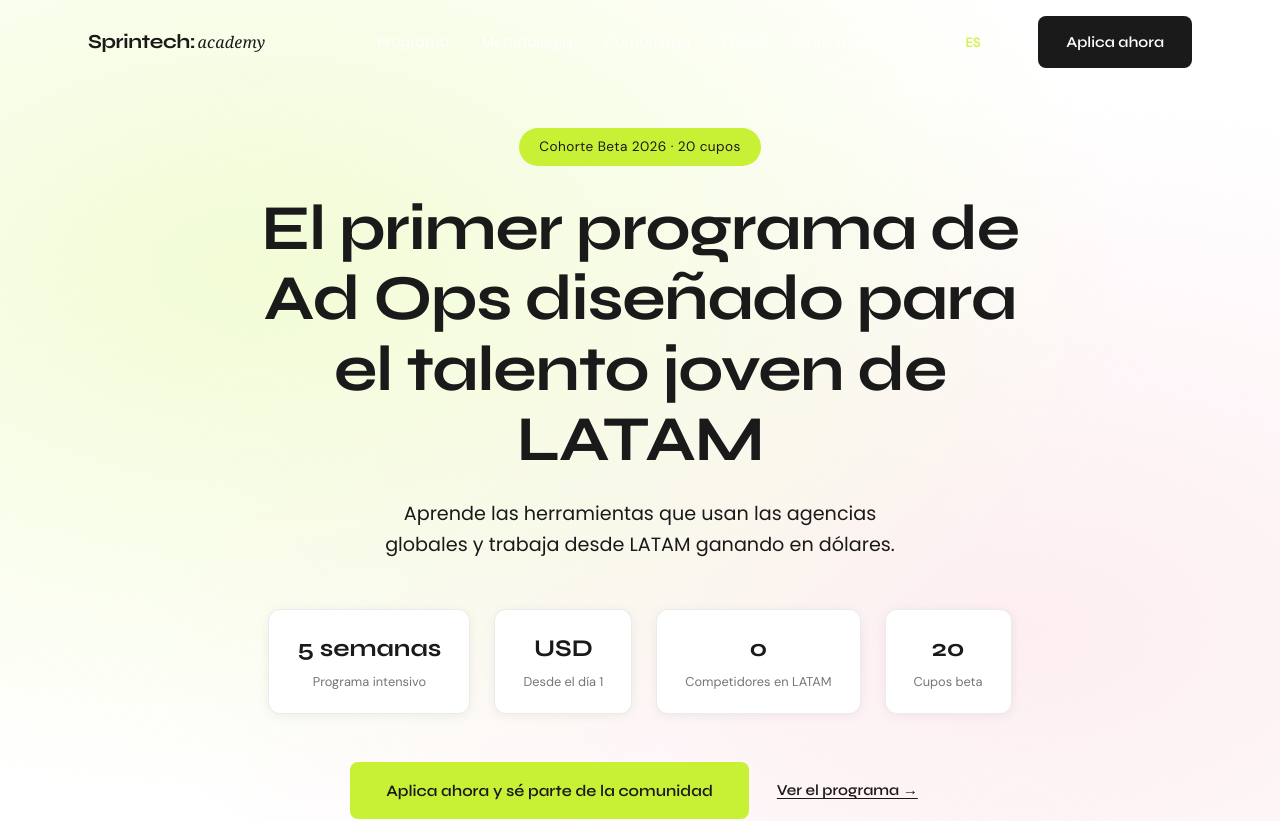
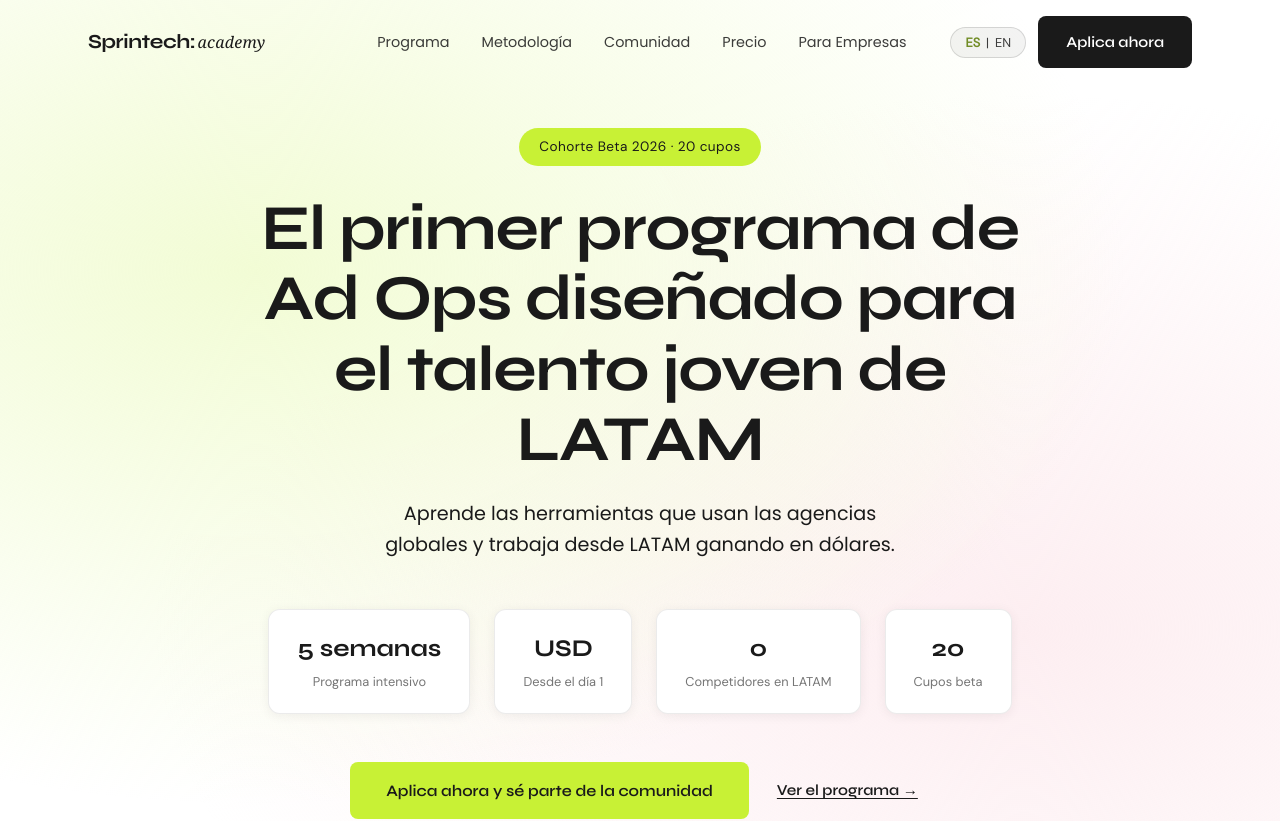
Before and after one commit to SprintechAcademy/SprintechAcademy, a React (Vite) app: page / in a window 1280 px wide. Shown: the top 821 px of the page. Built offline with nearby package versions, Linux system fonts and the light colour scheme; no server answers.

Commit message:
Adaptive navbar colors, dark/light states, correct LinkedIn URL

```diff
--- a/src/App.css
+++ b/src/App.css
@@ -67,13 +67,22 @@
   color: var(--white);
   padding: 8px 12px;
   border-radius: 6px;
-  transition: color 0.3s ease, background 0.3s ease;
+  transition: color 0.2s ease, background 0.2s ease, opacity 0.2s ease;
   opacity: 0.85;
 }
 
 .navbar__links li a:hover {
   opacity: 1;
   background: rgba(255,255,255,0.1);
+}
+
+/* Transparent state — dark links on light hero bg */
+.navbar--transparent .navbar__links li a {
+  color: var(--carbon);
+}
+
+.navbar--transparent .navbar__links li a:hover {
+  background: rgba(0,0,0,0.06);
 }
 
 .navbar__actions {
@@ -95,13 +104,28 @@
   border: 1px solid rgba(255,255,255,0.2);
   border-radius: 20px;
   padding: 6px 14px;
-  transition: background 0.3s ease;
+  transition: background 0.2s ease, color 0.2s ease, border-color 0.2s ease;
   opacity: 0.85;
 }
 
 .lang-toggle:hover {
   background: rgba(255,255,255,0.18);
   opacity: 1;
+}
+
+/* Transparent state — dark toggle on light bg */
+.navbar--transparent .lang-toggle {
+  color: var(--carbon);
+  background: rgba(0,0,0,0.06);
+  border-color: rgba(0,0,0,0.15);
+}
+
+.navbar--transparent .lang-toggle:hover {
+  background: rgba(0,0,0,0.1);
+}
+
+.navbar--transparent .lang-active {
+  color: #5a7a00;
 }
 
 .lang-active {
--- a/src/components/Footer.jsx
+++ b/src/components/Footer.jsx
@@ -53,7 +53,7 @@ export default function Footer() {
             <a href="https://instagram.com/sprintechacademy" target="_blank" rel="noopener noreferrer" aria-label="Instagram">
               <InstagramIcon />
             </a>
-            <a href="https://linkedin.com/company/sprintechacademy" target="_blank" rel="noopener noreferrer" aria-label="LinkedIn">
+            <a href="https://www.linkedin.com/company/sprintech-academy/" target="_blank" rel="noopener noreferrer" aria-label="LinkedIn">
               <LinkedInIcon />
             </a>
             <a href="https://tiktok.com/@sprintechacademy" target="_blank" rel="noopener noreferrer" aria-label="TikTok">
--- a/src/components/Navbar.jsx
+++ b/src/components/Navbar.jsx
@@ -24,10 +24,10 @@ export default function Navbar() {
   ];
 
   return (
-    <nav className={`navbar${scrolled ? ' navbar--solid' : ''}`}>
+    <nav className={`navbar${scrolled ? ' navbar--solid' : ' navbar--transparent'}`}>
       <div className="navbar__inner">
         <a href="#" className="navbar__logo">
-          <Logo variant="dark" />
+          <Logo variant={scrolled ? 'lime' : 'dark'} />
         </a>
 
         <ul className={`navbar__links${menuOpen ? ' navbar__links--open' : ''}`}>
```
